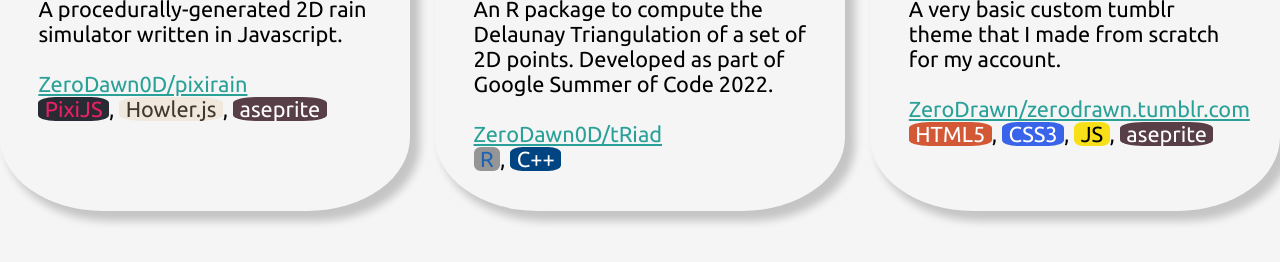
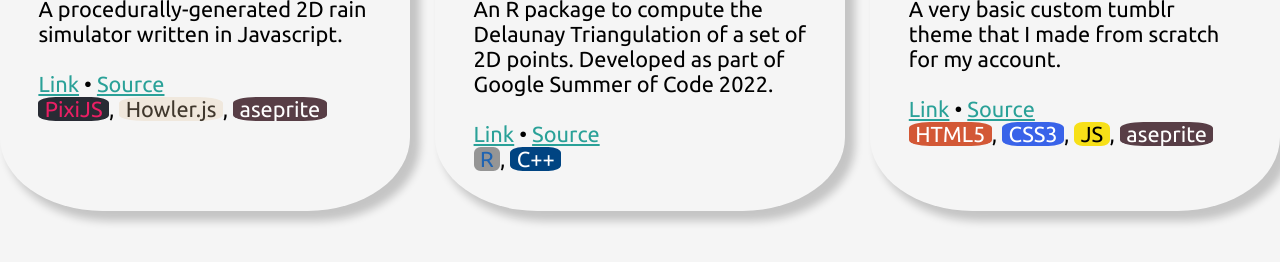
Before and after one commit to ZeroDawn0D/ZeroDawn0D.github.io, a plain HTML site: page projects.html in a window 1280 px wide. Shown: the part 174-436 px from the top of the page. Drawn offline with Linux system fonts and the light colour scheme.

Commit message:
link changes

```diff
--- a/js/script.js
+++ b/js/script.js
@@ -32,7 +32,7 @@ var personal_body = (
 	+ "-> My favourite font is Ubuntu" + br
 	+ "-> I do not have a second favourite font" + br
 	+ hr
-	+ "Email me: <a href = \"umang.zerodawn0d@gmail.com\">umang.zerodawn0d@gmail.com</a>"+br
+	+ "Email me: <a href = \"mailto:umangm@iisc.ac.in\">umangm@iisc.ac.in</a>"+br
 	+ "Github: <a href = \"https://github.com/ZeroDawn0D\">ZeroDawn0D</a>"+br
 
 	);
--- a/projects.html
+++ b/projects.html
@@ -29,7 +29,8 @@
 				A procedurally-generated 2D rain simulator written in Javascript.
 				<br />
 				<br />
-				<a href = "https://github.com/ZeroDawn0D/pixirain">ZeroDawn0D/pixirain</a>
+				<a href = "https://zerodawn0d.github.io/pixirain">Link</a> &bullet;
+				<a href = "https://github.com/ZeroDawn0D/pixirain">Source</a>
 				<br />
 				<span class = "text-box pixi">PixiJS</span>,
 				<span class = "text-box howler">Howler.js</span>,
@@ -43,7 +44,8 @@
 				An R package to compute the Delaunay Triangulation of a set of 2D points. Developed as part of Google Summer of Code 2022.
 				<br />
 				<br />
-				<a href = "https://github.com/ZeroDawn0D/tRiad">ZeroDawn0D/tRiad</a>
+				<a href = "https://zerodawn0d.github.io/tRiad/">Link</a> &bullet;
+				<a href = "https://github.com/ZeroDawn0D/tRiad">Source</a>
 				<br />
 				<span class = "text-box R">R</span>,
 				<span class = "text-box Cpp">C++</span>
@@ -56,7 +58,8 @@
 				A very basic custom tumblr theme that I made from scratch for my account.
 				<br />
 				<br />
-				<a href = "https://github.com/ZeroDawn0D/zerodrawn.tumblr.com">ZeroDrawn/zerodrawn.tumblr.com</a>
+				<a href = "https://zerodrawn.tumblr.com">Link</a> &bullet;
+				<a href = "https://github.com/ZeroDawn0D/zerodrawn.tumblr.com">Source</a>
 				<br />
 				<span class = "text-box HTML">HTML5</span>,
 				<span class = "text-box CSS">CSS3</span>,
```
Also changed, not shown: index.html (+2 -2 lines), 1 other file.
